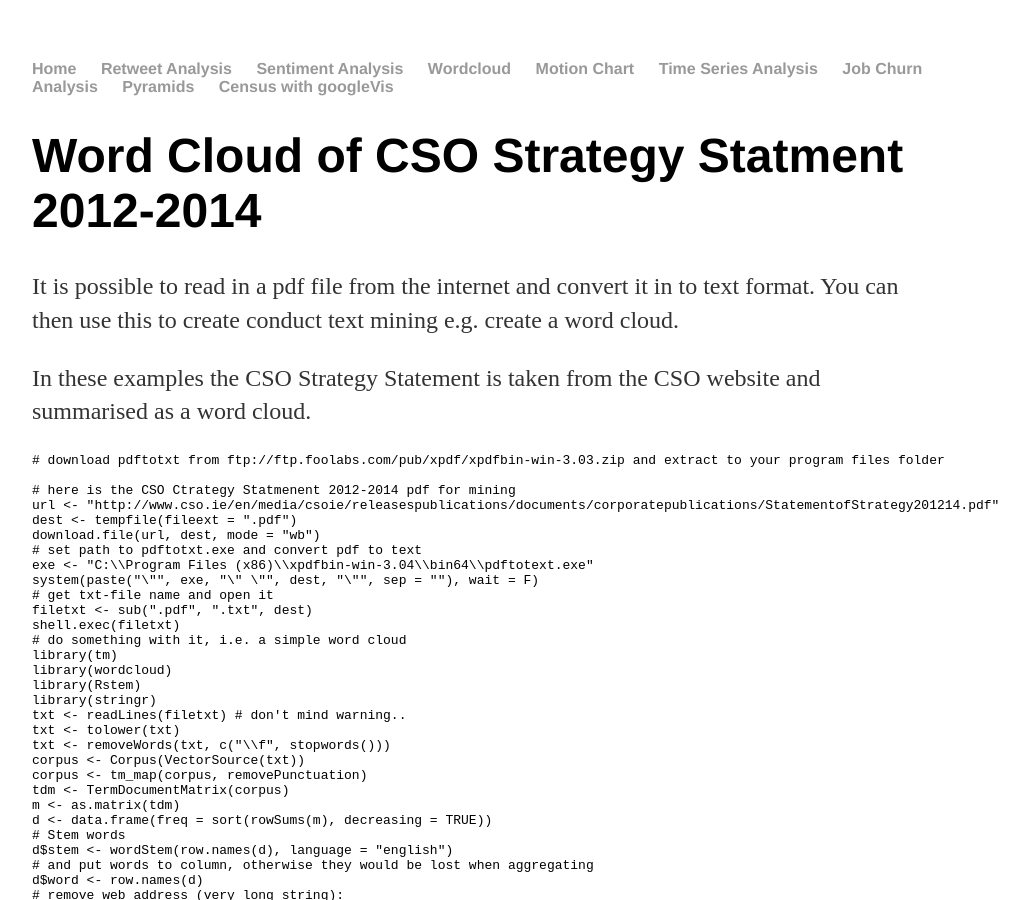
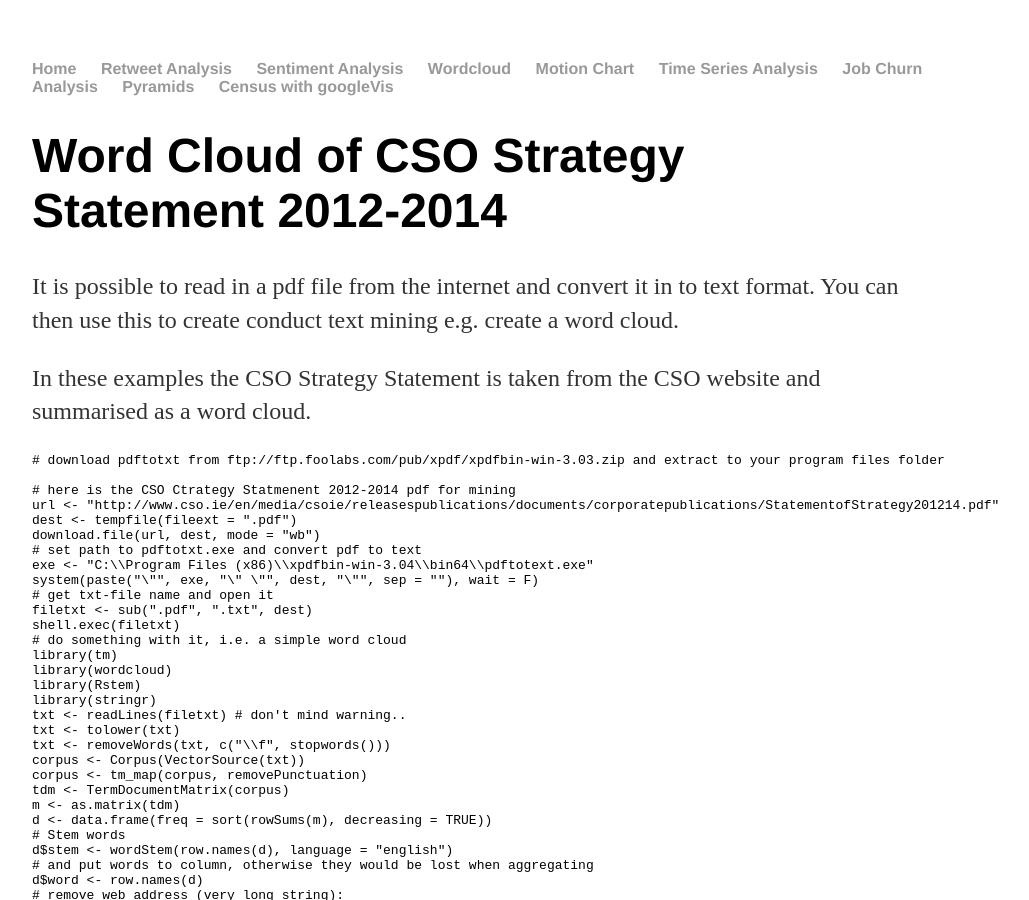
Before and after one commit to CorkDataAnalytics/CorkDataAnalytics.github.io, a Jekyll site: the page built from Wordcloud/index.html, in a window 1280 px wide and 900 px high. Shown: the whole window, without its empty margins (160-1189 px from the left). Built offline with Jekyll 4.4.1, drawn with Linux system fonts in a browser that asks for light colours; comment, search, counter and statistics services are not loaded.

Commit message:
Update index.html

```diff
--- a/Wordcloud/index.html
+++ b/Wordcloud/index.html
@@ -5,7 +5,7 @@ layout: default
 
 
 <div id="header">
-<h1 class="title">Word Cloud of CSO Strategy Statment 2012-2014</h1>
+<h1 class="title">Word Cloud of CSO Strategy Statement 2012-2014</h1>
 </div>
 
 
```
